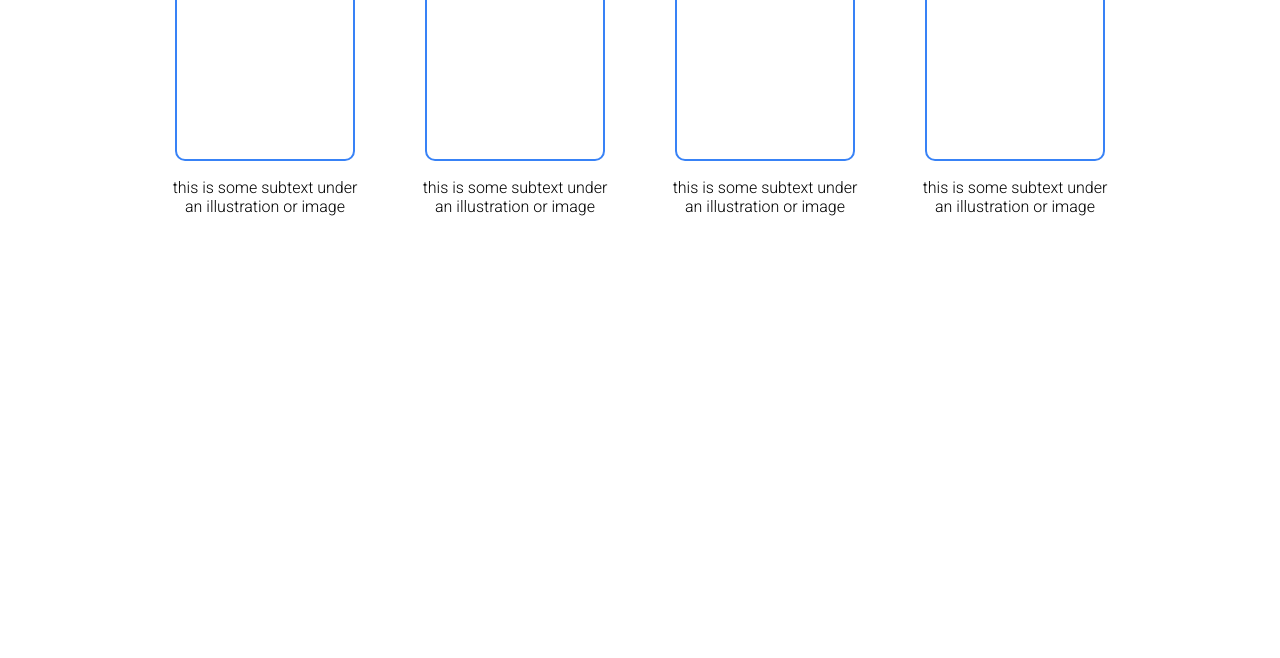
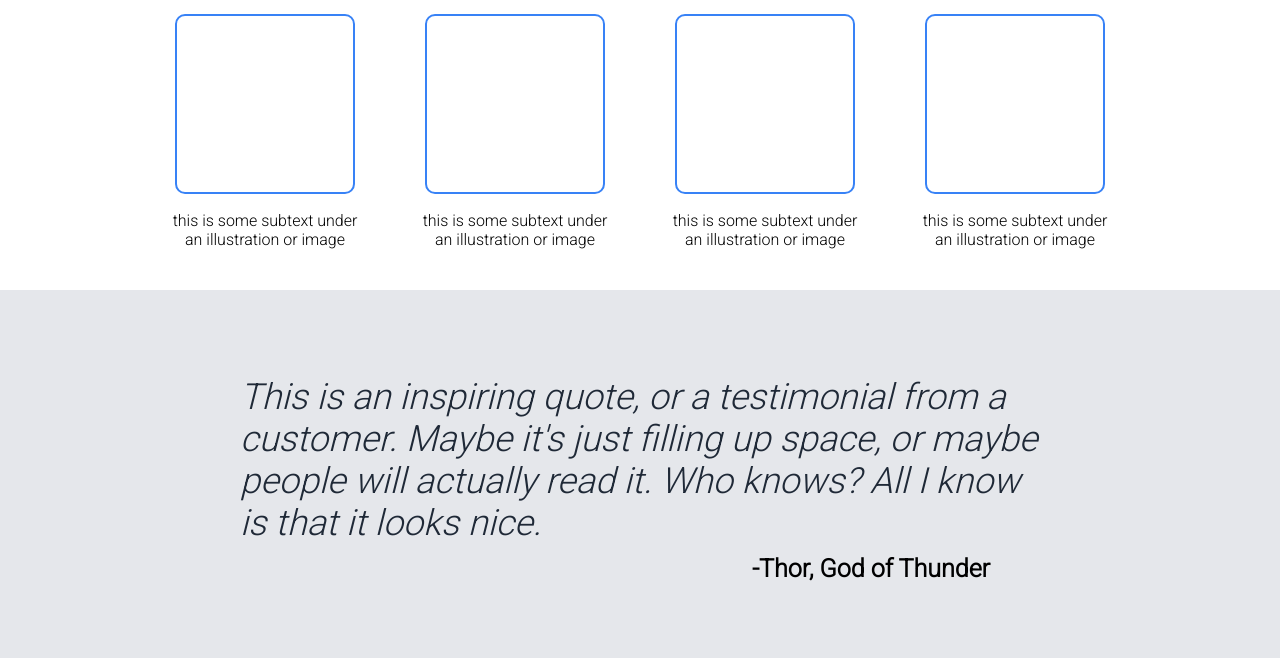
Before and after one commit to CookieMonoster/landing-page, a plain HTML site: page index.html in a window 1280 px wide. Shown: the part 600-1258 px from the top of the page. Before the commit the page ends 832 px from the top, so only its background shows below. Drawn offline with Linux system fonts and the light colour scheme.

Commit message:
Add quote section

```diff
--- a/index.html
+++ b/index.html
@@ -49,5 +49,12 @@
             </div>
         </div>
     </div>
+
+    <div class="quote">
+        <div class="quote-block">
+            <p class="quote-text">This is an inspiring quote, or a testimonial from a customer. Maybe it's just filling up space, or maybe people will actually read it. Who knows? All I know is that it looks nice.</p>
+            <p class="bold">-Thor, God of Thunder</p>
+        </div>
+    </div>
 </body>
 </html>
--- a/styles.css
+++ b/styles.css
@@ -66,8 +66,13 @@ button{
     font-weight: bold;
 }
 
+.top .bold{
+    font-size: 40px;
+}
+
 .content .bold{
     color:#1F2937;
+    margin-bottom: 30px;
 }
 
 .content button{
@@ -78,6 +83,7 @@ button{
 }
 
 .content{
+    padding: 25px;
     display: flex;
     flex-direction: column;
     justify-content: center;
@@ -93,3 +99,35 @@ button{
     max-width: 200px;
     margin: auto 25px;
 }
+
+.quote{
+    display: flex;
+    justify-content: center;
+    align-items: center;
+    background-color: #E5E7EB;
+    padding: 50px;
+}
+
+.quote-block{
+    display: flex;
+    flex-direction: column;
+    justify-content: center;
+    align-items: center;
+    width: 700px;
+}
+
+.quote-text{
+    font-size: 36px;
+    font-style: italic;
+    color: #1F2937;
+    width: 800px;
+    margin-bottom: 0px;
+}
+
+.quote .bold{
+    margin-top: 10px;
+    display: flex;
+    text-align: right;
+    font-size: 25px;
+    align-self: flex-end;
+}
```
